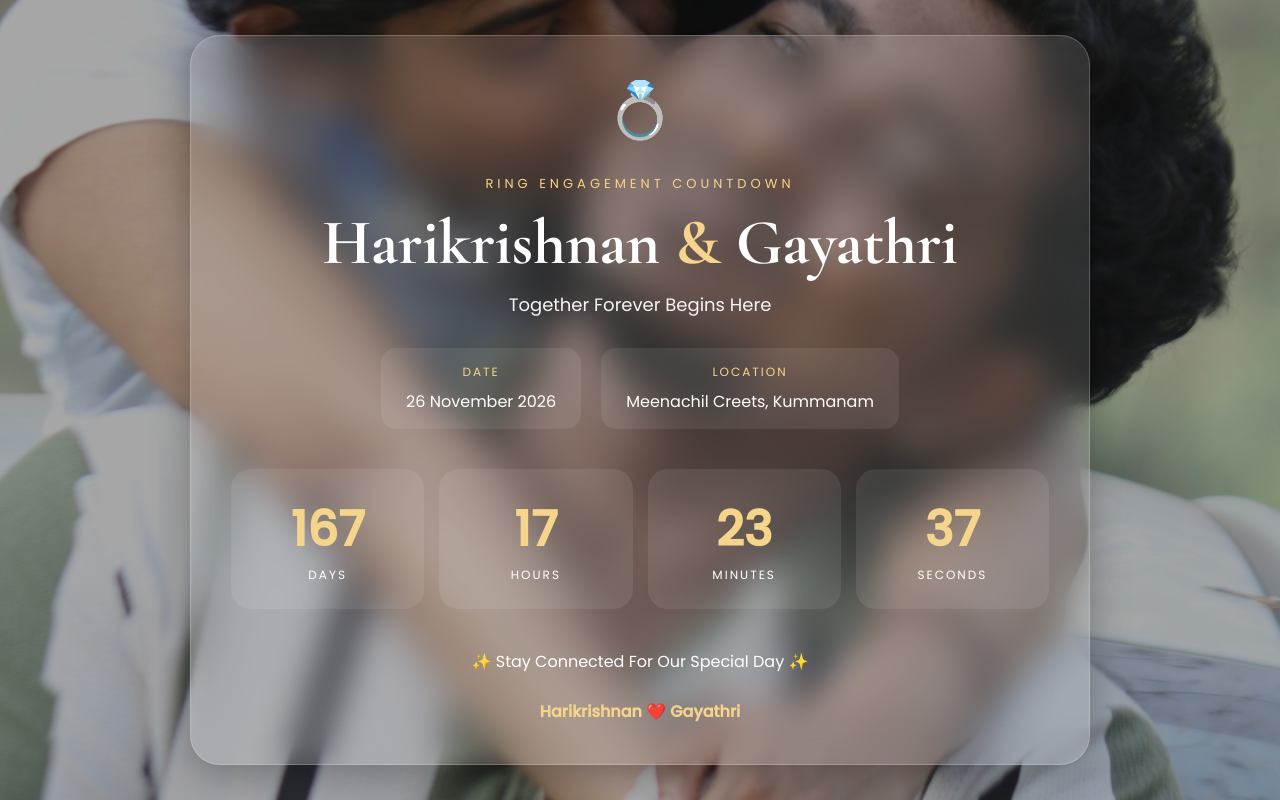
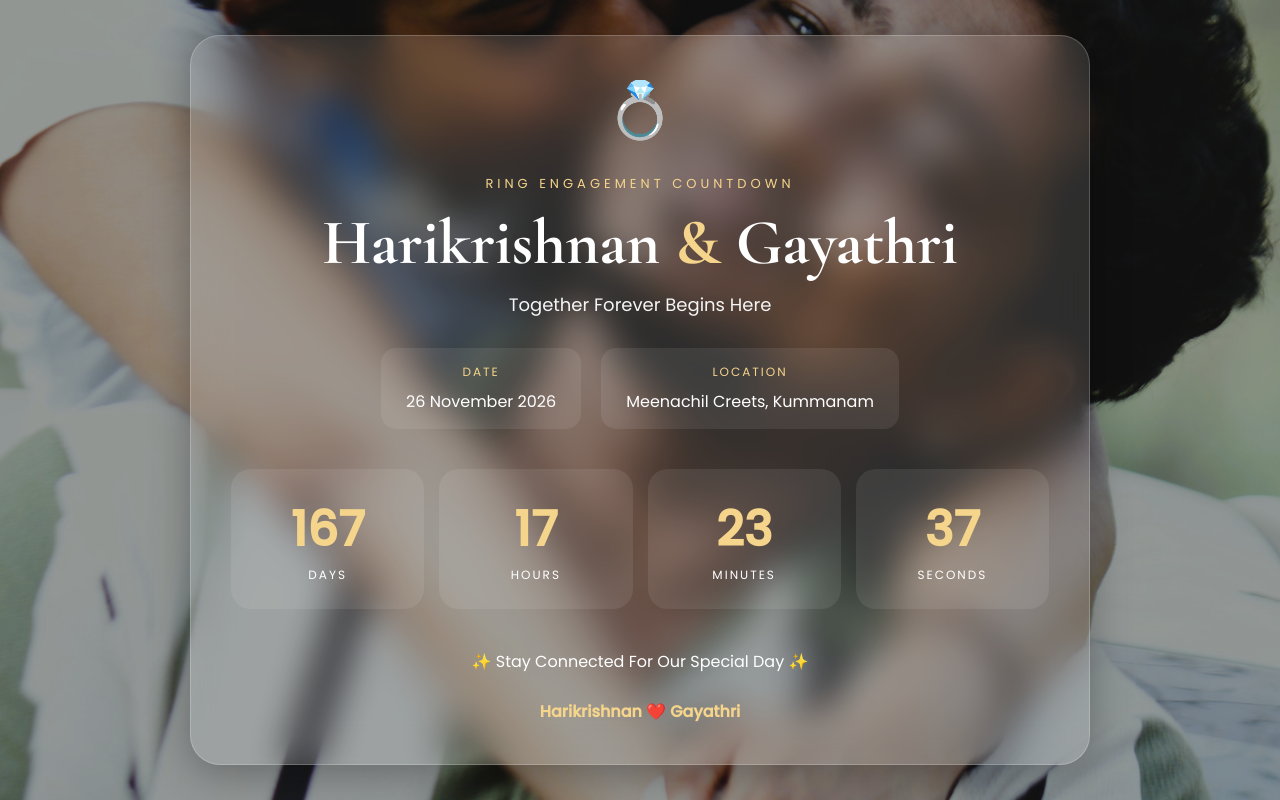
Before and after one commit to itechneo/engagement, a plain HTML site: page index.html in a window 1280 px wide. Drawn offline with nearby package versions, Linux system fonts and the light colour scheme.

Commit message:
Update index.html

```diff
--- a/index.html
+++ b/index.html
@@ -30,7 +30,7 @@ top:0;
 left:0;
 width:100%;
 height:100%;
-background:url('photo.jpg') center center/cover no-repeat;
+background:url('photos.jpg') center center/cover no-repeat;
 z-index:-2;
 }
 
```
